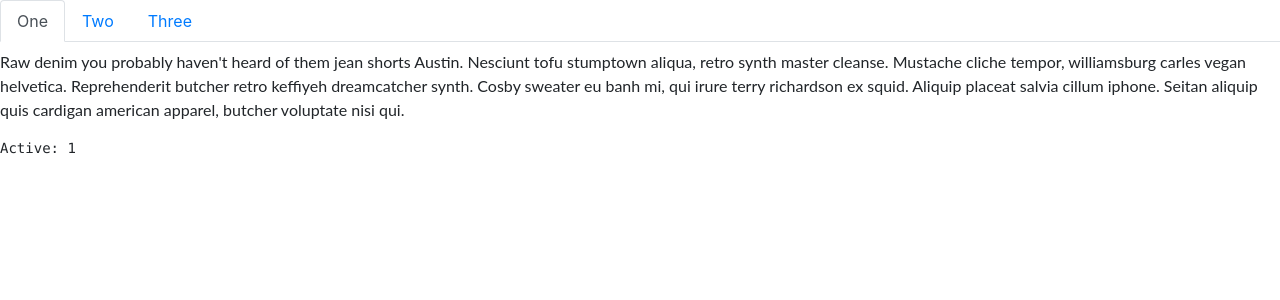
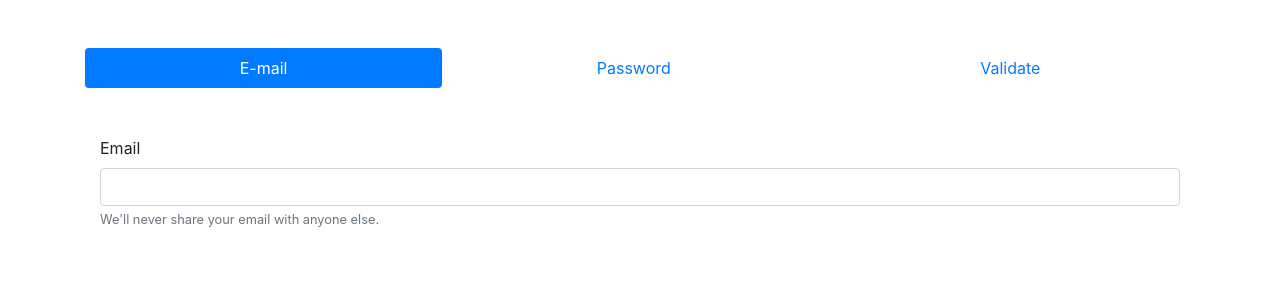
Before and after one commit to velrino/ng-nav-example, an Angular app: page / in a window 1280 px wide. Shown: the top 300 px of the page. Built offline with nearby package versions, Linux system fonts and the light colour scheme.

Commit message:
2 files modified

```diff
--- a/src/app/app.component.html
+++ b/src/app/app.component.html
@@ -1,38 +1,52 @@
-<ul ngbNav #nav="ngbNav" [(activeId)]="active" class="nav-tabs">
+<div class="container mt-5">
+	<ul ngbNav #nav="ngbNav" [(activeId)]="active" class="nav nav-pills nav-fill mb-5">
 		<li [ngbNavItem]="1">
-    <a ngbNavLink>One</a>
+			<a ngbNavLink>E-mail</a>
 			<ng-template ngbNavContent>
-      <p>Raw denim you probably haven't heard of them jean shorts Austin. Nesciunt tofu stumptown aliqua, retro synth
-        master cleanse. Mustache cliche tempor, williamsburg carles vegan helvetica. Reprehenderit butcher retro
-        keffiyeh dreamcatcher synth. Cosby sweater eu banh mi, qui irure terry richardson ex squid. Aliquip placeat
-        salvia cillum iphone. Seitan aliquip quis cardigan american apparel, butcher voluptate nisi qui.</p>
+
+				<div class="container">
+					<div class="form-group">
+						<label for="exampleInputEmail1">Email</label>
+						<input type="email" class="form-control" id="exampleInputEmail1" aria-describedby="emailHelp">
+						<small id="emailHelp" class="form-text text-muted">We'll never share your email with anyone else.</small>
+					</div>
+				</div>
+
 			</ng-template>
 		</li>
+
 		<li [ngbNavItem]="2">
-    <a ngbNavLink>Two</a>
+			<a ngbNavLink>Password</a>
 			<ng-template ngbNavContent>
-      <p>Exercitation +1 labore velit, blog sartorial PBR leggings next level wes anderson artisan four loko
-        farm-to-table craft beer twee. Qui photo booth letterpress, commodo enim craft beer mlkshk aliquip jean shorts
-        ullamco ad vinyl cillum PBR. Homo nostrud organic, assumenda labore aesthetic magna delectus mollit. Keytar
-        helvetica VHS salvia yr, vero magna velit sapiente labore stumptown. Vegan fanny pack odio cillum wes anderson
-        8-bit, sustainable jean shorts beard ut DIY ethical culpa terry richardson biodiesel. Art party scenester
-        stumptown, tumblr butcher vero sint qui sapiente accusamus tattooed echo park.</p>
+
+				<div class="container">
+					<div class="form-group">
+						<label for="exampleInputEmail1">Password</label>
+						<input type="email" class="form-control" id="exampleInputEmail1" aria-describedby="emailHelp">
+						<small id="emailHelp" class="form-text text-muted">We'll never share your email with anyone else.</small>
+					</div>
+				</div>
+
 			</ng-template>
 		</li>
+
 		<li [ngbNavItem]="3">
-    <a ngbNavLink>Three</a>
+			<a ngbNavLink>Validate</a>
 			<ng-template ngbNavContent>
-      <p>Sed commodo, leo at suscipit dictum, quam est porttitor sapien, eget sodales nibh elit id diam. Nulla facilisi.
-        Donec egestas ligula vitae odio interdum aliquet. Duis lectus turpis, luctus eget tincidunt eu, congue et odio.
-        Duis pharetra et nisl at faucibus. Quisque luctus pulvinar arcu, et molestie lectus ultrices et. Sed diam urna,
-        egestas ut ipsum vel, volutpat volutpat neque. Praesent fringilla tortor arcu. Vivamus faucibus nisl enim, nec
-        tristique ipsum euismod facilisis. Morbi ut bibendum est, eu tincidunt odio. Orci varius natoque penatibus et
-        magnis dis parturient montes, nascetur ridiculus mus. Mauris aliquet odio ac lorem aliquet ultricies in eget
-        neque. Phasellus nec tortor vel tellus pulvinar feugiat.</p>
+
+				<div class="container">
+					<div class="form-group">
+						<label for="exampleInputEmail1">Validate</label>
+						<input type="email" class="form-control" id="exampleInputEmail1" aria-describedby="emailHelp">
+						<small id="emailHelp" class="form-text text-muted">We'll never share your email with anyone else.</small>
+					</div>
+				</div>
+
 			</ng-template>
 		</li>
+
 	</ul>
-
 	<div [ngbNavOutlet]="nav" class="mt-2"></div>
-
-<pre>Active: {{ active }}</pre>
+	<button type="button" class="btn btn-danger" (click)="back()" *ngIf="showBack()">Back</button>
+	<button type="button" class="btn btn-primary float-right" (click)="next()" *ngIf="showNext()">Next</button>
+</div>
--- a/src/app/app.component.ts
+++ b/src/app/app.component.ts
@@ -1,12 +1,28 @@
-import { Component, VERSION } from '@angular/core';
+import { Component, VERSION } from "@angular/core";
 
 @Component({
-  selector: 'my-app',
-  templateUrl: './app.component.html',
-  styleUrls: [ './app.component.css' ]
+  selector: "my-app",
+  templateUrl: "./app.component.html",
+  styleUrls: ["./app.component.css"]
 })
-export class AppComponent  {
+export class AppComponent {
   tabs = [1, 2, 3, 4, 5];
   counter = this.tabs.length + 1;
-  active;
+  active = 1;
+
+  back() {
+    this.active = this.active - 1;
+  }
+
+  next() {
+    this.active = this.active + 1;
+  }
+
+  showBack() {
+    this.active < 1;
+  }
+
+  showNext() {
+    this.active > 3;
+  }
 }
```
Lines whose indentation alone changed are shown as unchanged.
